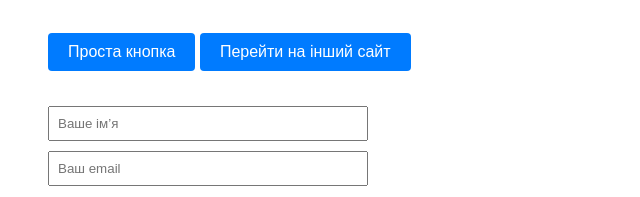
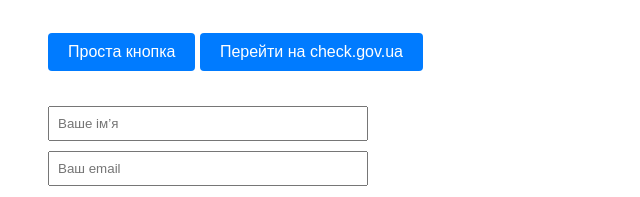
Before and after one commit to Sneg1ur/-, a plain HTML site: page index.html in a window 1280 px wide. Shown: the part 237-434 px from the top of the page, 0-640 px from the left. Drawn offline with Linux system fonts and the light colour scheme.

Commit message:
Update index.html

```diff
--- a/index.html
+++ b/index.html
@@ -7,15 +7,13 @@
 
   <!-- GTM HEAD -->
   <script>
-    (function(w,d,s,l,i){w[l]=w[l]||[];w[l].push({'gtm.start':
-   <!-- Google Tag Manager -->
+    <!-- Google Tag Manager -->
 <script>(function(w,d,s,l,i){w[l]=w[l]||[];w[l].push({'gtm.start':
 new Date().getTime(),event:'gtm.js'});var f=d.getElementsByTagName(s)[0],
 j=d.createElement(s),dl=l!='dataLayer'?'&l='+l:'';j.async=true;j.src=
 'https://www.googletagmanager.com/gtm.js?id='+i+dl;f.parentNode.insertBefore(j,f);
 })(window,document,'script','dataLayer','GTM-TFSFSKZ5');</script>
 <!-- End Google Tag Manager -->
-  </script>
   <!-- End GTM HEAD -->
 
   <style>
@@ -49,11 +47,10 @@ j=d.createElement(s),dl=l!='dataLayer'?'&l='+l:'';j.async=true;j.src=
 </head>
 <body>
 
- <!-- Google Tag Manager (noscript) -->
+<!-- Google Tag Manager (noscript) -->
 <noscript><iframe src="https://www.googletagmanager.com/ns.html?id=GTM-TFSFSKZ5"
 height="0" width="0" style="display:none;visibility:hidden"></iframe></noscript>
 <!-- End Google Tag Manager (noscript) -->
-
   <h1>Мій тестовий сайт для GTM</h1>
 
   <p>
@@ -63,7 +60,7 @@ height="0" width="0" style="display:none;visibility:hidden"></iframe></noscript>
 
   <button id="simple-button">Проста кнопка</button>
 
-  <a href="https://example.com" target="_blank" id="external-link">Перейти на інший сайт</a>
+  <a href="https://check.gov.ua" target="_blank" id="external-link">Перейти на check.gov.ua</a>
 
   <form id="contact-form">
     <input type="text" placeholder="Ваше ім’я" name="name" /><br />
```
